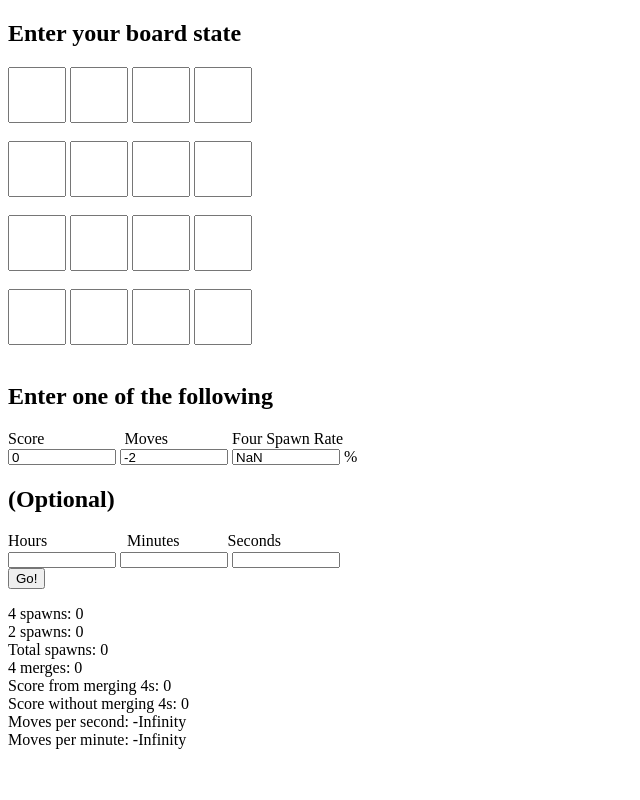
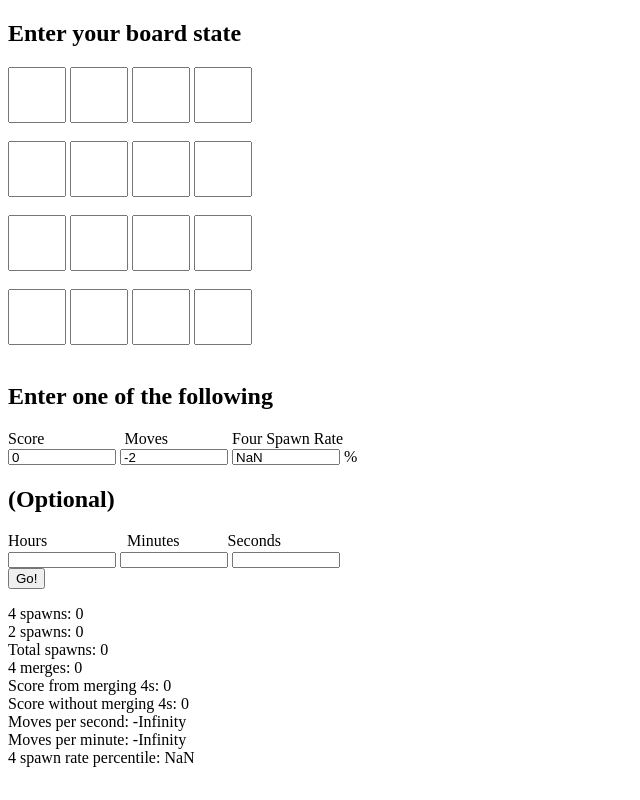
Before and after one commit to CubeyTheCube/2048-stats, a plain HTML site: page index.html in a window 1280 px wide. Both pictures are taken after a click on the button "Go!". Shown: the whole page, without its empty margins (0-640 px from the left). Drawn offline with Linux system fonts and the light colour scheme.

Commit message:
Update index.html

```diff
--- a/index.html
+++ b/index.html
@@ -59,53 +59,80 @@
     <button onclick="calc()">Go!</button>
     <p id = "output"></p>
     <script>
-         const $ = x => document.getElementById(x);
+      function erf(z) {
+        const t = 1.0 / (1.0 + 0.5 * Math.abs(z));
+        const ans = 1 - t * Math.exp(-z * z - 1.26551223
+                                + t * (1.00002368
+                                + t * (0.37409196
+                                + t * (0.09678418
+                                + t * (-0.18628806
+                                + t * (0.27886807
+                                + t * (-1.13520398
+                                + t * (1.48851587
+                                + t * (-0.82215223
+                                + t * (0.17087277))))))))));
+        if (z >= 0) { return ans; }
+        return -ans;
+      }
+
+      function binomial(n, s, p = 0.1) {
+        if (s / p > n) return binomial(n, (n + (n - s / p)) / 10);
+        const u = n * p;
+        const o = (u * (1 - p)) ** 0.5;
+
+        return 0.5 * (1 + erf((s - u) / (o * 2 ** 0.5)));
+      }
+
+      function percentile(spawns, rate) {
+        if (rate === 0.1) return 50;
+        const chance = binomial(spawns, rate * spawns);
+        return 100 * (rate > 0.1 ? 1 - chance : chance);
+      }
+      const $ = (x) => document.getElementById(x);
 
       function n(input) {
        	return $(input.toString()).value;
       }
-         const m = x => n(x) ? parseFloat(n(x)) : 0;
+      const m = (x) => (n(x) ? parseFloat(n(x)) : 0);
 
       function calc() {
-
-         	var board = []
+       	const board = [];
        	for (var i = 0; i < 16; i++) {
-         		board.push(n(i))
+       		board.push(n(i));
        	}
 
        	function maxScore(t) {
        		return t ? t * (Math.log2(t) - 2) + t : 0;
        	}
-         	var max = 0;
-         	var total = 0;
-          var total4 = 0;
+       	let max = 0;
+       	let total = 0;
+        let total4 = 0;
        	for (i = 0; i < 16; i++) {
-         		max += maxScore(board[i] ? parseInt(board[i]) : 0)
+       		max += maxScore(board[i] ? parseInt(board[i]) : 0);
        		total += board[i] ? parseInt(board[i]) : 0;
-            total4 += board[i] ? Math.floor(parseInt(board[i])/4) : 0;
+          total4 += board[i] ? Math.floor(parseInt(board[i]) / 4) : 0;
        	}
-         	var score;
-         	if ('' != n("score")) {
-         		score = n("score");
-         	} else if ('' != n("moves")) {
-         		score = -2 * total + max + 4 * (m("moves") + 2);
+       	let score;
+       	if (n('score') != '') {
+       		score = n('score');
+       	} else if (n('moves') != '') {
+       		score = -2 * total + max + 4 * (m('moves') + 2);
        	} else {
-         		score = (-2 * total * m("fours") / 100 + max * m("fours") / 100 + max) / (m("fours") / 100 + 1);
+       		score = (-2 * total * m('fours') / 100 + max * m('fours') / 100 + max) / (m('fours') / 100 + 1);
        	}
-         	var diff = max - score;
-         	var fourSpawns = diff / 4;
-         	var twoSpawns = (total - diff) / 2;
-         	var spawns = twoSpawns + fourSpawns;
-         	var moves = spawns - 2;
-         	var fourPercentage = fourSpawns / spawns;
-          var fourMerges = total4 - fourSpawns;
-         	var seconds = m("hours") * 3600 + m("minutes") * 60 + m("seconds");
+       	const diff = max - score;
+       	const fourSpawns = diff / 4;
+       	const twoSpawns = (total - diff) / 2;
+       	const spawns = twoSpawns + fourSpawns;
+       	const moves = spawns - 2;
+       	const fourPercentage = fourSpawns / spawns;
+        const fourMerges = total4 - fourSpawns;
+       	const seconds = m('hours') * 3600 + m('minutes') * 60 + m('seconds');
        	$('score').value = score;
        	$('moves').value = moves;
        	$('fours').value = fourPercentage * 100;
-         	$("output").innerHTML = `4 spawns: ${fourSpawns}</br>2 spawns: ${twoSpawns}</br>Total spawns: ${spawns}</br>4 merges: ${fourMerges}<br>Score from merging 4s: ${fourMerges * 4}<br>Score without merging 4s: ${score - fourMerges * 4}<br>Moves per second: ${moves/seconds}</br>Moves per minute: ${moves/seconds*60}`;
+       	$('output').innerHTML = `4 spawns: ${fourSpawns}</br>2 spawns: ${twoSpawns}</br>Total spawns: ${spawns}</br>4 merges: ${fourMerges}<br>Score from merging 4s: ${fourMerges * 4}<br>Score without merging 4s: ${score - fourMerges * 4}<br>Moves per second: ${moves / seconds}</br>Moves per minute: ${moves / seconds * 60}</br>4 spawn rate percentile: ${percentile(spawns, fourPercentage)}`;
       }
-
     </script>
   </body>
 </html>
```
Lines whose indentation alone changed are shown as unchanged.
